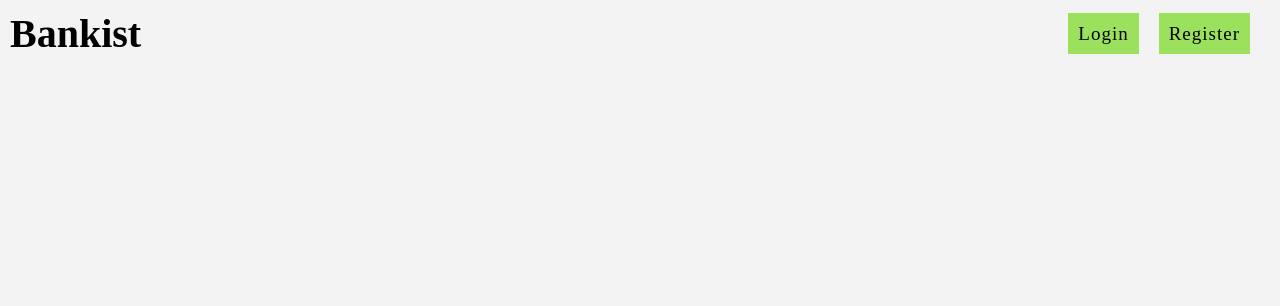
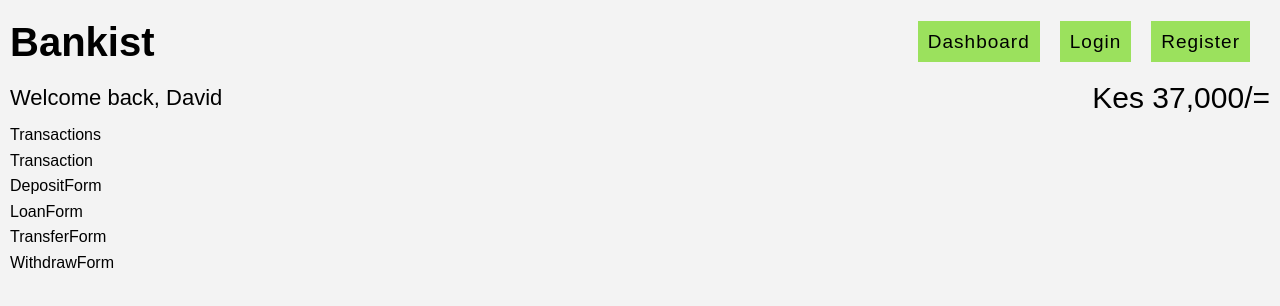
Before and after one commit to davidkiama/Bankist, a React (Create React App) app in the folder client/: page /dashboard in a window 1280 px wide. Shown: the top 306 px of the page. Built offline with nearby package versions, Linux system fonts and the light colour scheme.

Commit message:
Inintial structure of the building components

```diff
--- a/client/src/App.js
+++ b/client/src/App.js
@@ -7,6 +7,7 @@ import Header from "./components/Header/Header";
 import Home from "./components/Home/Home";
 import Signup from "./components/Auth/Signup";
 import Signin from "./components/Auth/Signin";
+import Dashboard from "./components/Dashboard/Dashboard";
 
 function App() {
   return (
@@ -17,6 +18,7 @@ function App() {
         <Route path="/" exact element={<Home />} />
         <Route path="signup" element={<Signup />} />
         <Route path="signin" element={<Signin />} />
+        <Route path="dashboard" element={<Dashboard />} />
       </Routes>
     </BrowserRouter>
   );
--- /dev/null
+++ b/client/src/components/Dashboard/Dashboard.css
@@ -0,0 +1,19 @@
+.dashboard {
+  display: flex;
+  flex-direction: column;
+}
+
+.dashboard__header {
+  display: flex;
+  justify-content: space-between;
+  align-items: center;
+}
+
+.dashboard__header h4 {
+  font-weight: 500;
+  font-size: 2.2rem;
+}
+
+.dashboard__header span {
+  font-size: 3rem;
+}
--- /dev/null
+++ b/client/src/components/Dashboard/Dashboard.js
@@ -0,0 +1,34 @@
+import React from "react";
+
+//custom components
+
+import Transactions from "../Transactions/Transactions";
+import DepositForm from "../Forms/DepositForm";
+import LoanForm from "../Forms/LoanForm";
+import TransferForm from "../Forms/TransferForm";
+import WithdrawForm from "../Forms/WithdrawForm";
+
+import "./Dashboard.css";
+function Dashboard() {
+  return (
+    <main className="dashboard">
+      <div className="dashboard__header">
+        <h4>Welcome back, David</h4>
+        <span>Kes 37,000/=</span>
+      </div>
+
+      <div className="dashboard__main">
+        <Transactions />
+
+        <div className="dashboard__forms">
+          <DepositForm />
+          <LoanForm />
+          <TransferForm />
+          <WithdrawForm />
+        </div>
+      </div>
+    </main>
+  );
+}
+
+export default Dashboard;
--- /dev/null
+++ b/client/src/components/Forms/DepositForm.js
@@ -0,0 +1,7 @@
+import React from "react";
+
+function DepositForm() {
+  return <div>DepositForm</div>;
+}
+
+export default DepositForm;
--- /dev/null
+++ b/client/src/components/Forms/LoanForm.js
@@ -0,0 +1,7 @@
+import React from "react";
+
+function LoanForm() {
+  return <div>LoanForm</div>;
+}
+
+export default LoanForm;
--- /dev/null
+++ b/client/src/components/Forms/TransferForm.js
@@ -0,0 +1,7 @@
+import React from "react";
+
+function TransferForm() {
+  return <div>TransferForm</div>;
+}
+
+export default TransferForm;
--- /dev/null
+++ b/client/src/components/Forms/WithdrawForm.js
@@ -0,0 +1,7 @@
+import React from "react";
+
+function WithdrawForm() {
+  return <div>WithdrawForm</div>;
+}
+
+export default WithdrawForm;
--- a/client/src/components/Header/Header.js
+++ b/client/src/components/Header/Header.js
@@ -12,6 +12,10 @@ function Header() {
       </div>
 
       <div className="header__btns">
+        <Link to="dashboard" className="btn header__btn">
+          Dashboard
+        </Link>
+
         <Link to="signin" className="btn header__btn">
           Login
         </Link>
--- /dev/null
+++ b/client/src/components/Transactions/Transaction/Transaction.js
@@ -0,0 +1,7 @@
+import React from "react";
+
+function Transaction() {
+  return <div>Transaction</div>;
+}
+
+export default Transaction;
--- /dev/null
+++ b/client/src/components/Transactions/Transactions.js
@@ -0,0 +1,15 @@
+import React from "react";
+
+import Transaction from "./Transaction/Transaction";
+
+function Transactions() {
+  return (
+    <>
+      <div>Transactions</div>
+
+      <Transaction />
+    </>
+  );
+}
+
+export default Transactions;
--- a/client/src/index.css
+++ b/client/src/index.css
@@ -13,6 +13,8 @@ html {
 
 body {
   font-size: 1.6rem;
+  line-height: 1.6;
+  font-family: "Poppins", sans-serif;
 }
 
 :root {
```
